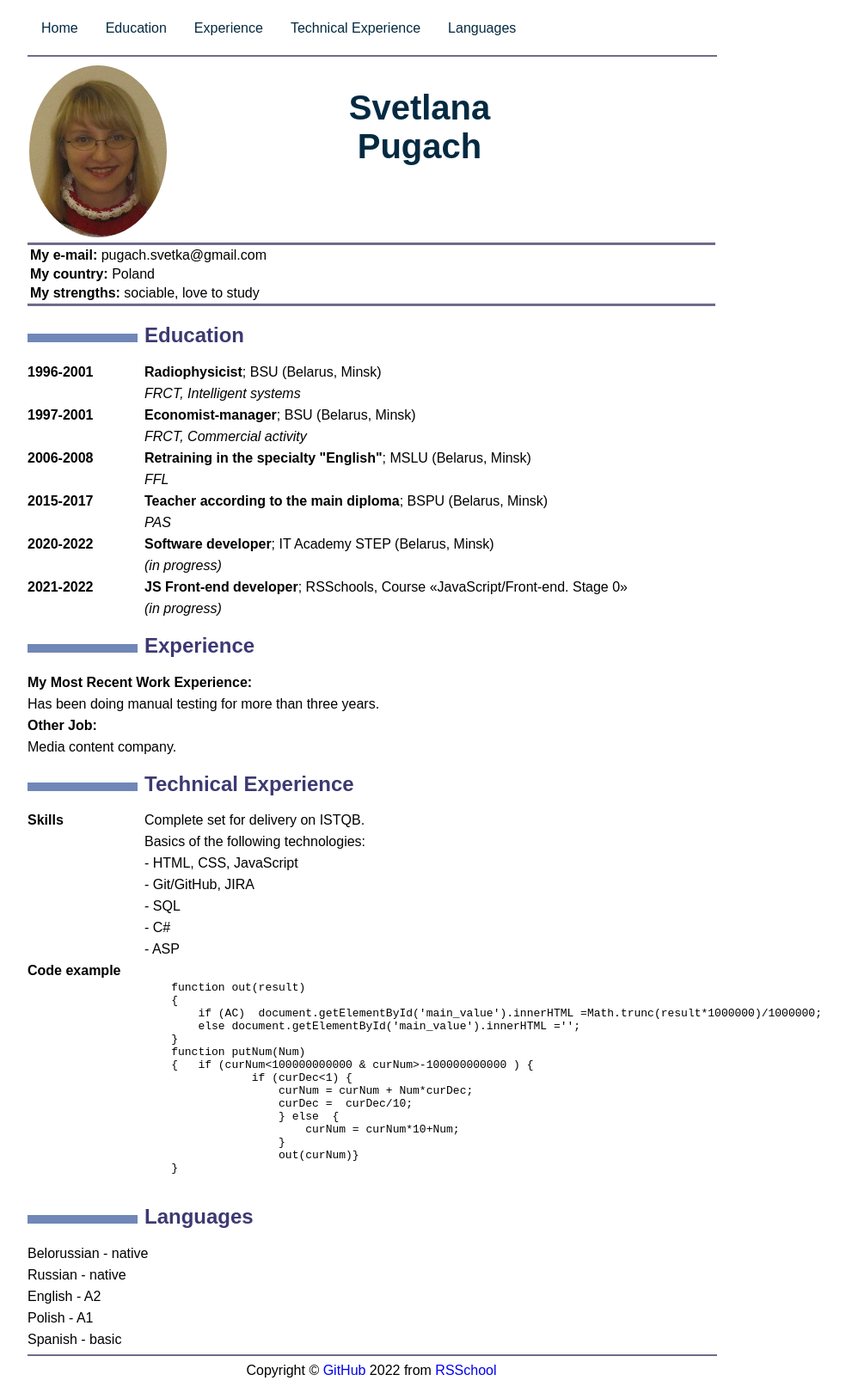
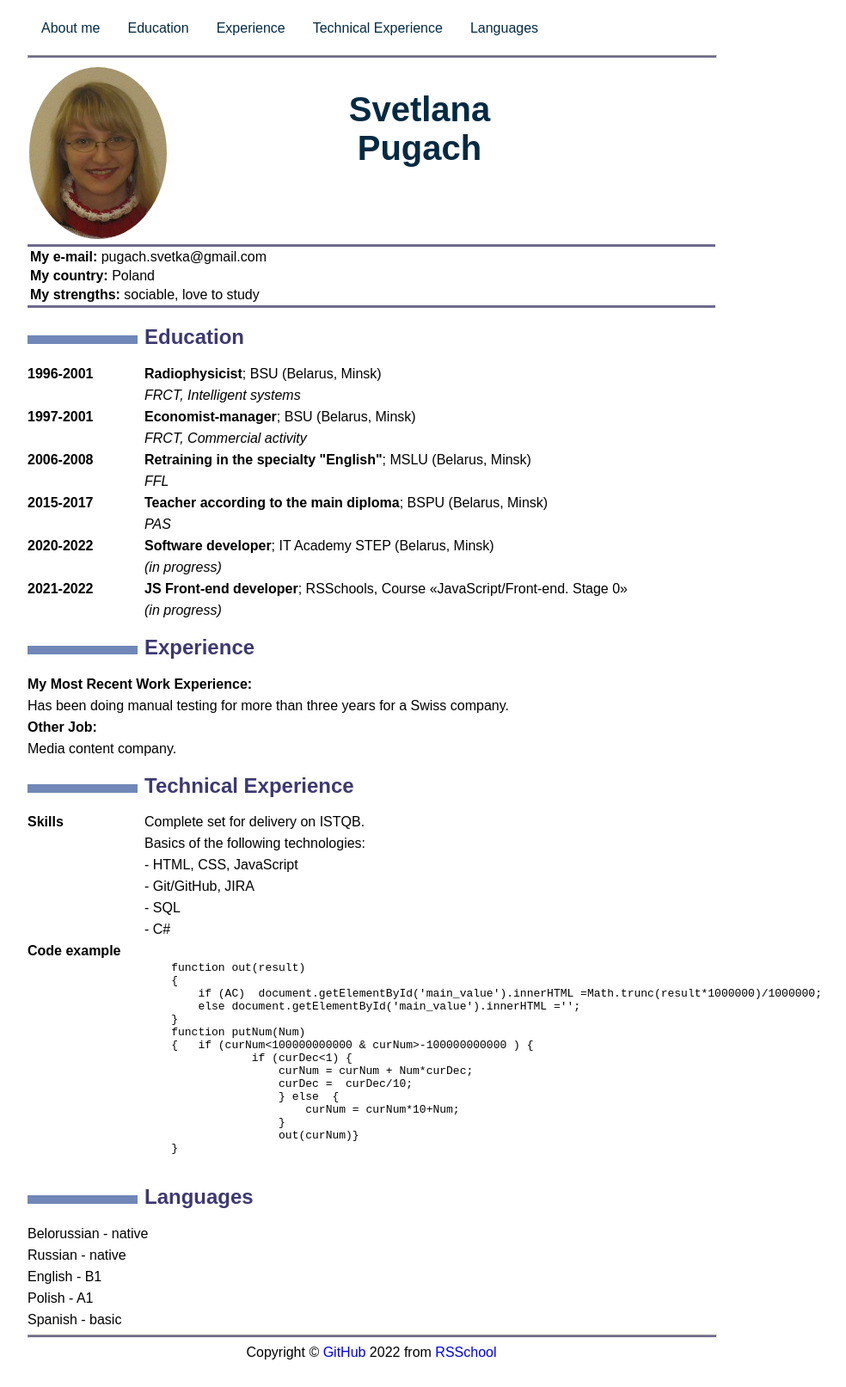
Before and after one commit to Sveta077/rsschool-cv, a plain HTML site: page index.html in a window 1280 px wide. Shown: the whole page at 86% size, without its empty margins (208-1192 px from the left). After the commit the page ends 1592 px from the top, so only its background shows below. Drawn offline with Linux system fonts and the light colour scheme.

Commit message:
refactor: upgrade data.

```diff
--- a/index.html
+++ b/index.html
@@ -8,14 +8,16 @@
 </head>
 <body>
 <header>
+<nav>
     <ul>
-        <li><a class="active">Home</a></li>
+        <li><a class="active">About me</a></li>
         <li><a href="#education">Education</a></li>
         <li><a href="#experience">Experience</a></li>
         <li><a href="#technical-experience">Technical Experience</a></li>
         <li><a href="#languages">Languages</a></li>
       </ul>
-      <hr width=100% size="2" color="#6e6b8b">
+</nav>
+      <hr class="line">
 </header>
 <main>
 <div id="block-foto"><img src="Pugach.jpg" alt="my photo" class="round"></div>
@@ -61,7 +63,7 @@
 </dl>
 <h2 id="experience">Experience</h2>
 <p><strong>My Most Recent Work Experience:</strong></p>
-<p>Has been doing manual testing for more than three years.</p>
+<p>Has been doing manual testing for more than three years for a Swiss company.</p>
 <p><strong>Other Job:</strong></p>
 <p>Media content company.</p>
 <h2 id="technical-experience">Technical Experience</h2>
@@ -74,7 +76,6 @@
 <p>- Git/GitHub, JIRA</p>
 <p>- SQL</p>
 <p>- C#</p>
-<p>- ASP</p>
 </dd>
 <dt>Code example</dt>
 <dd>
@@ -86,8 +87,8 @@
         else document.getElementById('main_value').innerHTML ='';
     }
     function putNum(Num)
-    {   if (curNum<100000000000 & curNum>-100000000000 ) {
-                if (curDec<1) {
+    {   if (curNum&lt;100000000000 & curNum>-100000000000 ) {
+                if (curDec&lt;1) {
                     curNum = curNum + Num*curDec;
                     curDec =  curDec/10;
                     } else  {
@@ -102,10 +103,10 @@
 <h2 id="languages">Languages</h2>
 <p>Belorussian - native</p>
 <p>Russian - native</p>
-<p>English - A2</p>
+<p>English - B1</p>
 <p>Polish - A1</p>
 <p>Spanish - basic</p>
-<hr width=100% size="2" color="#6e6b8b">
+<hr class="line">
 </main>
 <footer class="footer">Copyright &#169; <a href="https://github.com/Sveta077/rsschool-cv">GitHub</a> 2022 from <a href="https://rs.school/js/">RSSchool</a></footer>
 </body>
--- a/style.css
+++ b/style.css
@@ -91,6 +91,11 @@ table {
     border-bottom: solid;
     border-color:#6e6b8b;
 }
+.line {
+    width: 100%;
+    height: 2px;
+    background-color: #6e6b8b;
+}
 .footer{
 
     text-align: center;
```
